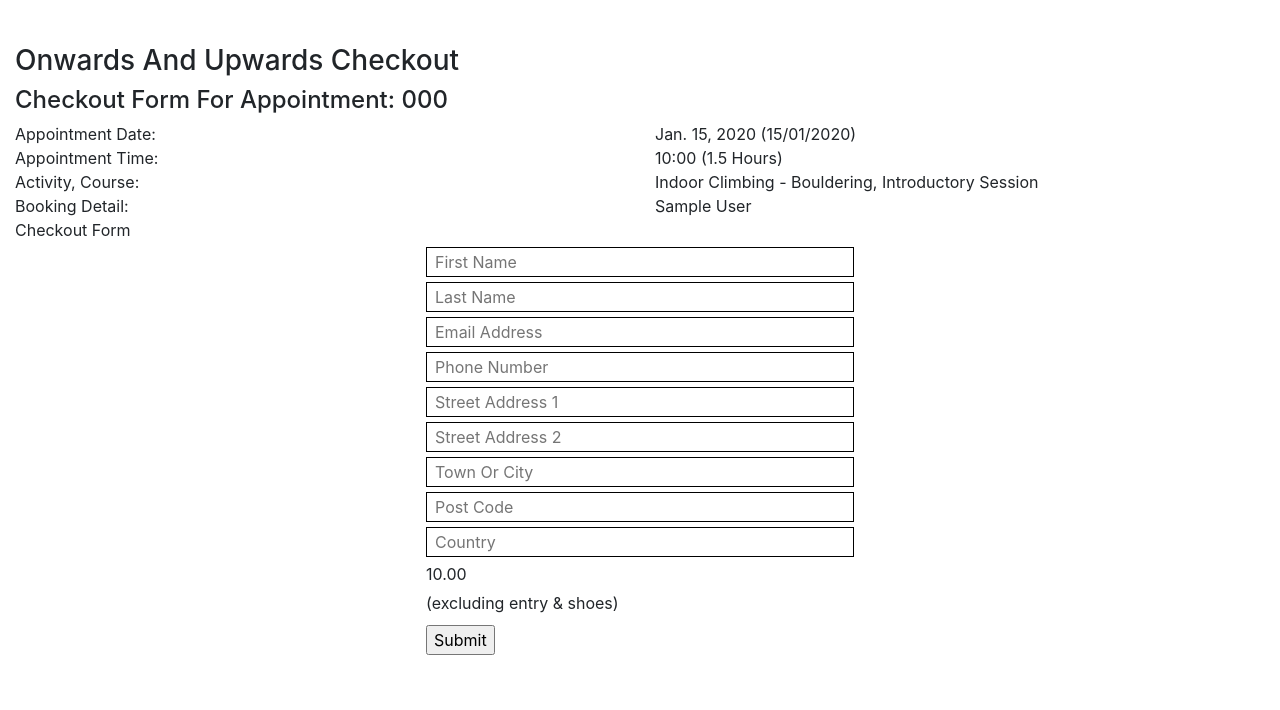
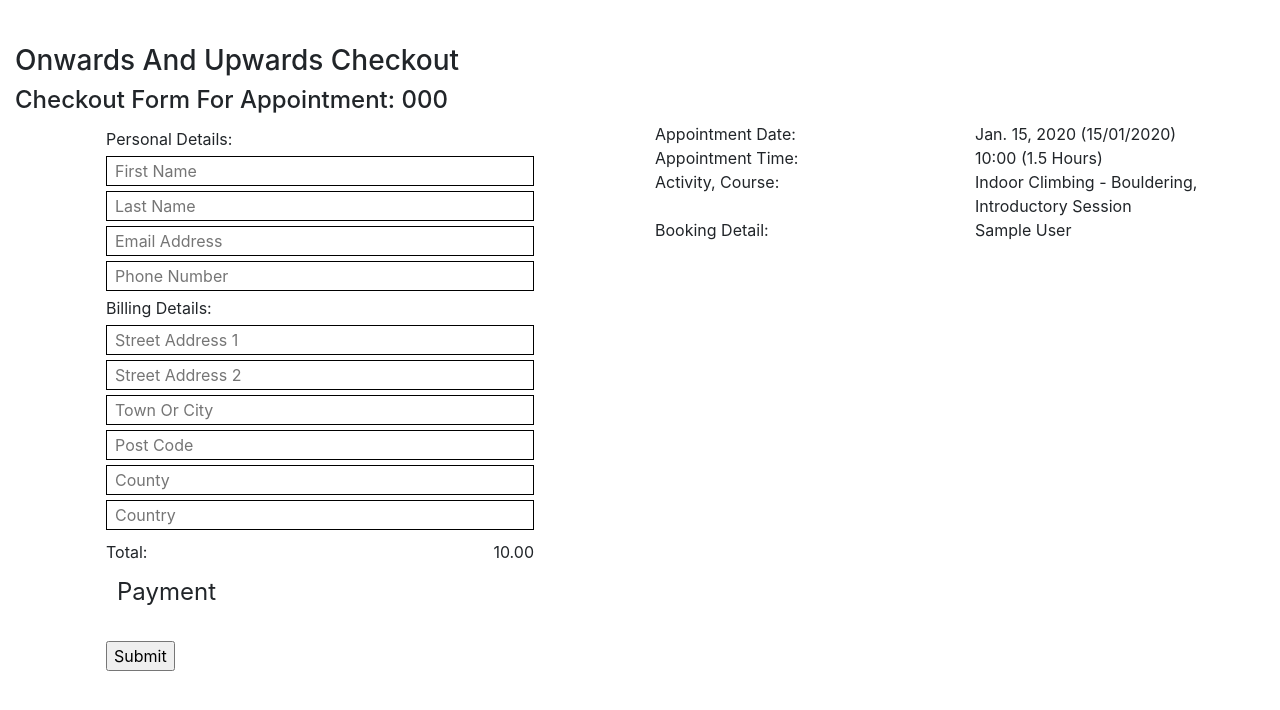
Before and after one commit to Lindsaykerr1994/Onwards-And-Upwards-Backend, a Django app: template checkout/templates/checkout/checkout.html in a window 1280 px wide. Shown: the part 56-766 px from the top of the page. Run offline with Django 3.2, Linux system fonts and the light colour scheme; the template is opened without the code that fills it: values that come from a table or form of the project are taken from there, others are empty; data comes from the database, SQL or seed files in the repository; tables that the repository leaves empty hold one stand-in row (values such as "Sample post"); some libraries are stand-ins or nearby versions.

Commit message:
Created Risk Ack. models, and began checkout views

```diff
--- a/checkout/templates/checkout/checkout.html
+++ b/checkout/templates/checkout/checkout.html
@@ -10,11 +10,46 @@
         <div class="row">
             <div class="col">
                 <h3 class="d-inline-block">Onwards And Upwards Checkout</h3>
+                <h4>Checkout Form For Appointment: {{ appointment.appointment_number }}</h4>
             </div>
         </div>
-        <div id="appointment-details" class="row">
-            <div class="col">
-                <h4>Checkout Form For Appointment: {{ appointment.appointment_number }}</h4>
+        <div class="row">
+            <div class="col-6" id="checkout-form">
+                <form method="POST" class="onwards-form mx-auto">
+                    {% csrf_token %}
+                    <p>Personal Details:</p>
+                    <input type="text" name="first_name" placeholder="First Name">
+                    <input type="text" name="last_name" placeholder="Last Name">
+                    <input type="text" name="email" placeholder="Email Address">
+                    <input type="text" name="phone_number" placeholder="Phone Number">
+                    <p>Billing Details: </p>
+                    <input type="text" name="street_address1" placeholder="Street Address 1">
+                    <input type="text" name="street_address2" placeholder="Street Address 2">
+                    <input type="text" name="town_or_city" placeholder="Town Or City">
+                    <input type="text" name="postcode" placeholder="Post Code">
+                    <input type="text" name="county" placeholder="County">
+                    <input type="text" name="country" placeholder="Country">
+                    <div class="row">
+                        <div class="col-6">
+                            <p>Total:</p>
+                        </div>
+                        <div class="col-6">
+                            <p class="text-right">{{ appointment.appointment_price }}</p>
+                        </div>
+                    </div>
+                    <fieldset>
+                        <legend class="">Payment</legend>
+                        <!-- A Stripe card element will go here -->
+                        <div class="mb-3" id="card-element"></div>
+                        <!-- Used to display form errors -->
+                        <div class="mb-3 text-danger" id="card-errors" role="alert"></div>
+                        <!-- Pass the client secret to the view so we can get the payment intent id -->
+                        <input type="hidden" value="" name="client_secret">
+                    </fieldset>
+                    <input type="submit">
+                </form>
+            </div>
+            <div class="col-6" id="appointment-details">
                 <div class="row">
                     <div class="col-6">
                         Appointment Date:
@@ -49,32 +84,12 @@
                 </div>
             </div>
         </div>
-        <div id="payment-details" class="row">
-            <div class="col">
-                Checkout Form
-                <form method="POST" class="onwards-form mx-auto">
-                    {% csrf_token %}
-                    <input type="text" name="" placeholder="First Name">
-                    <input type="text" name="" placeholder="Last Name">
-                    <input type="text" name="" placeholder="Email Address">
-                    <input type="text" name="" placeholder="Phone Number">
-                    <input type="text" name="" placeholder="Street Address 1">
-                    <input type="text" name="" placeholder="Street Address 2">
-                    <input type="text" name="" placeholder="Town Or City">
-                    <input type="text" name="" placeholder="Post Code">
-                    <input type="text" name="" placeholder="Country">
-                    <p>{{ appointment.appointment_price }}</p>
-                    <p>({{ appointment.course.add_notes }})</p>
-                    <input type="submit">
-                </form>
-            </div>
-        </div>
     </div>
 {% endblock %}
 
 {% block postloadjs %}
     {{ block.super }}
-    <script>
+    <script src="{% static 'js/stripe.js' %}">
 
     </script>
 {% endblock %}
--- a/static/css/forms.css
+++ b/static/css/forms.css
@@ -29,3 +29,6 @@
 #name-form-container input:nth-of-type(1) {
     margin-right: 6px;
 }
+p.text-right {
+    margin-right: 11px;
+}
--- /dev/null
+++ b/static/js/stripe.js
@@ -0,0 +1,3 @@
+$(document).ready(function(){
+    console.log("stripe payments");
+})
```
Also changed, not shown: checkout/forms.py (added, +15 -0 lines), checkout/models.py (+21 -1 lines), checkout/views.py (+23 -1 lines), checkout/migrations/0002_auto_20210225_0939.py (added).
